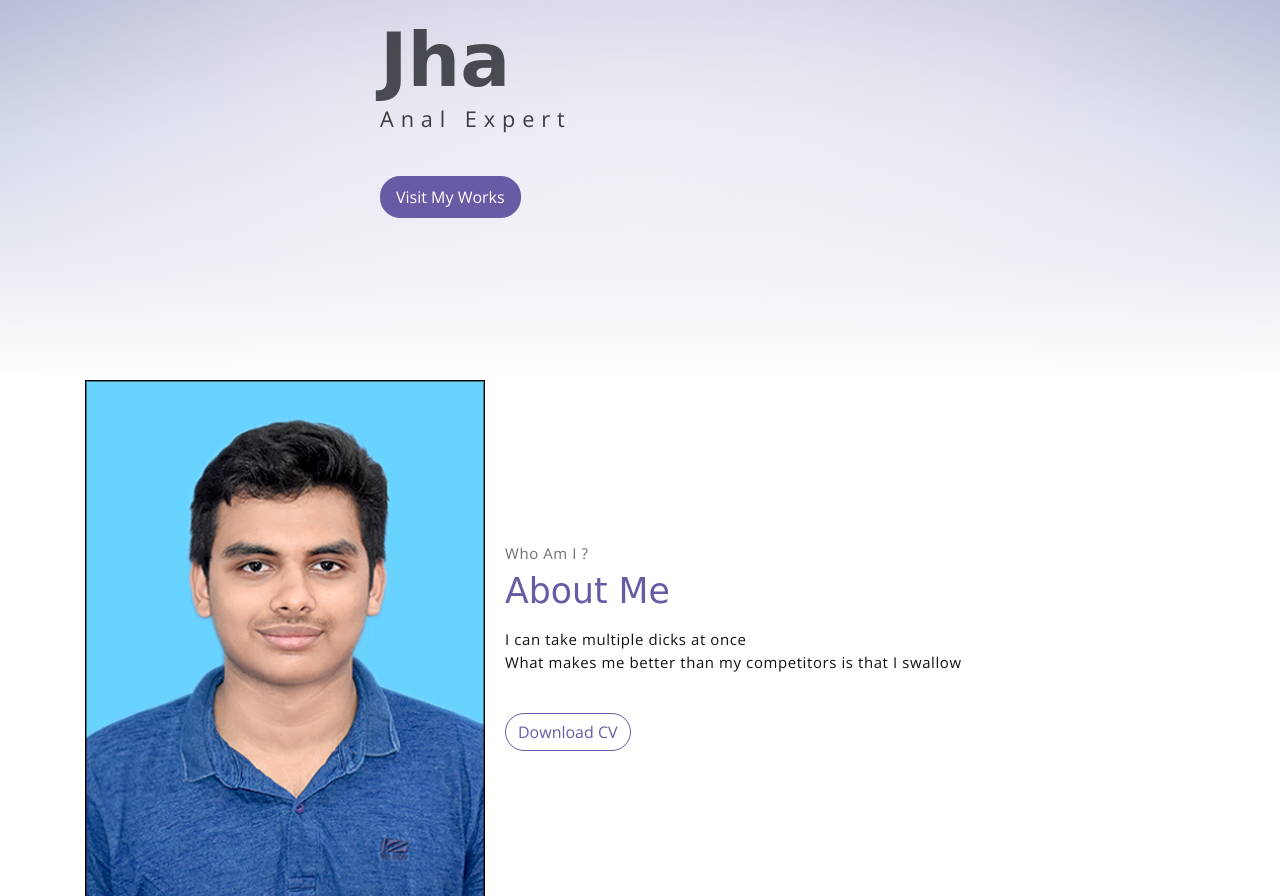
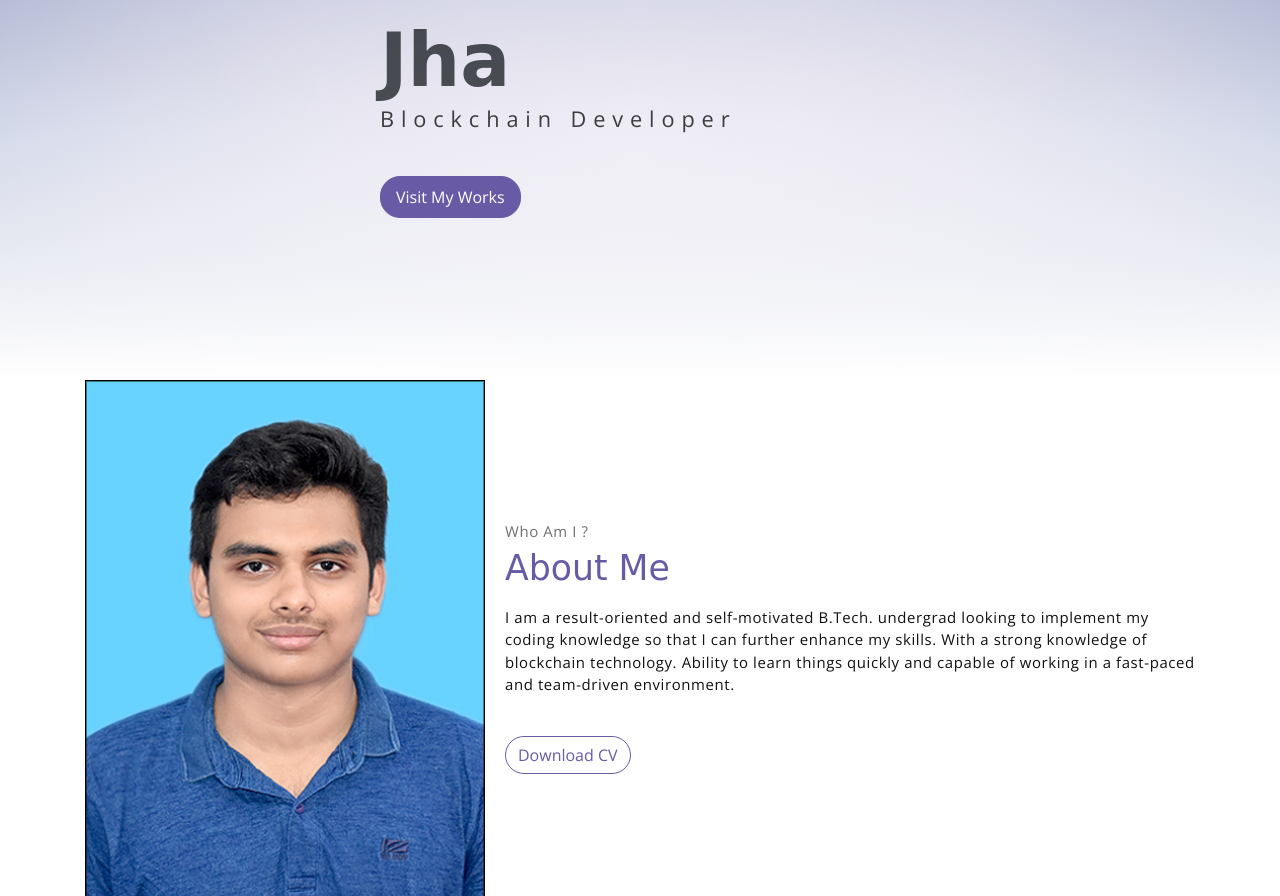
Before and after one commit to Shantanu505/shantanu505, a plain HTML site: page index.html in a window 1280 px wide. Shown: the part 420-1316 px from the top of the page. Drawn offline with nearby package versions, Linux system fonts and the light colour scheme; a web font is replaced by a local one.

Commit message:
Update index.html

```diff
--- a/index.html
+++ b/index.html
@@ -6,7 +6,7 @@
     <meta name="viewport" content="width=device-width, initial-scale=1, shrink-to-fit=no">
     <meta name="description" content="Start your development with Meyawo landing page.">
     <meta name="author" content="Devcrud">
-    <title>Shantanunnu</title>
+    <title>Shantanu</title>
     <!-- font icons -->
     <link rel="stylesheet" href="assets/vendors/themify-icons/css/themify-icons.css">
     <!-- Bootstrap + Meyawo main styles -->
@@ -54,7 +54,7 @@
                 <span class="up">HI!</span>
                 <span class="down">I am Shantanu Jha</span>
             </h1>
-            <p class="header-subtitle">Anal Expert</p>
+            <p class="header-subtitle">Blockchain Developer</p>
 
             <button class="btn btn-primary">Visit My Works</button>
         </div>
@@ -73,8 +73,11 @@
                     <p class="section-subtitle">Who Am I ?</p>
                     <h2 class="section-title mb-3">About Me</h2>
                     <p>
-                        I can take multiple dicks at once
-                        <br>What makes me better than my competitors is that I swallow
+                        I am a result-oriented and self-motivated B.Tech. undergrad looking to implement my coding
+                        knowledge
+                        so that I can further enhance my skills. With a strong knowledge of blockchain technology.
+                        Ability to learn
+                        things quickly and capable of working in a fast-paced and team-driven environment.
                     </p>
                     <button class="btn-rounded btn btn-outline-primary mt-4">Download CV</button>
                 </div>
```
